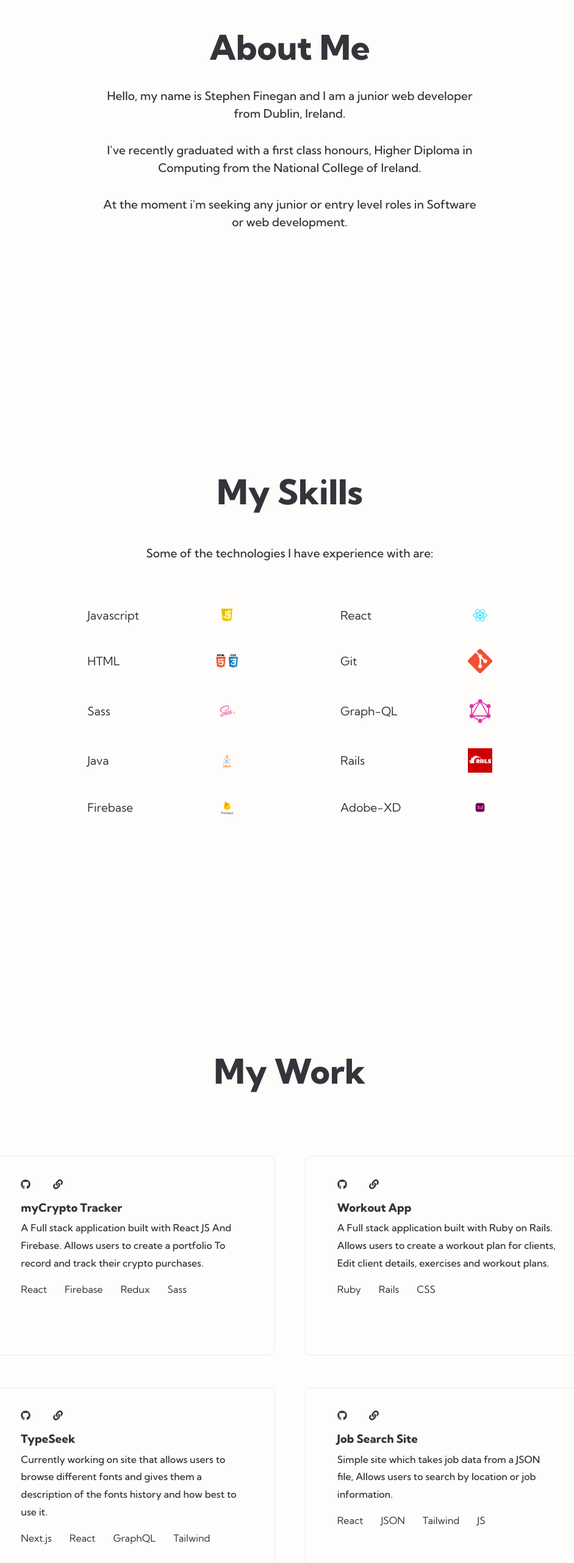
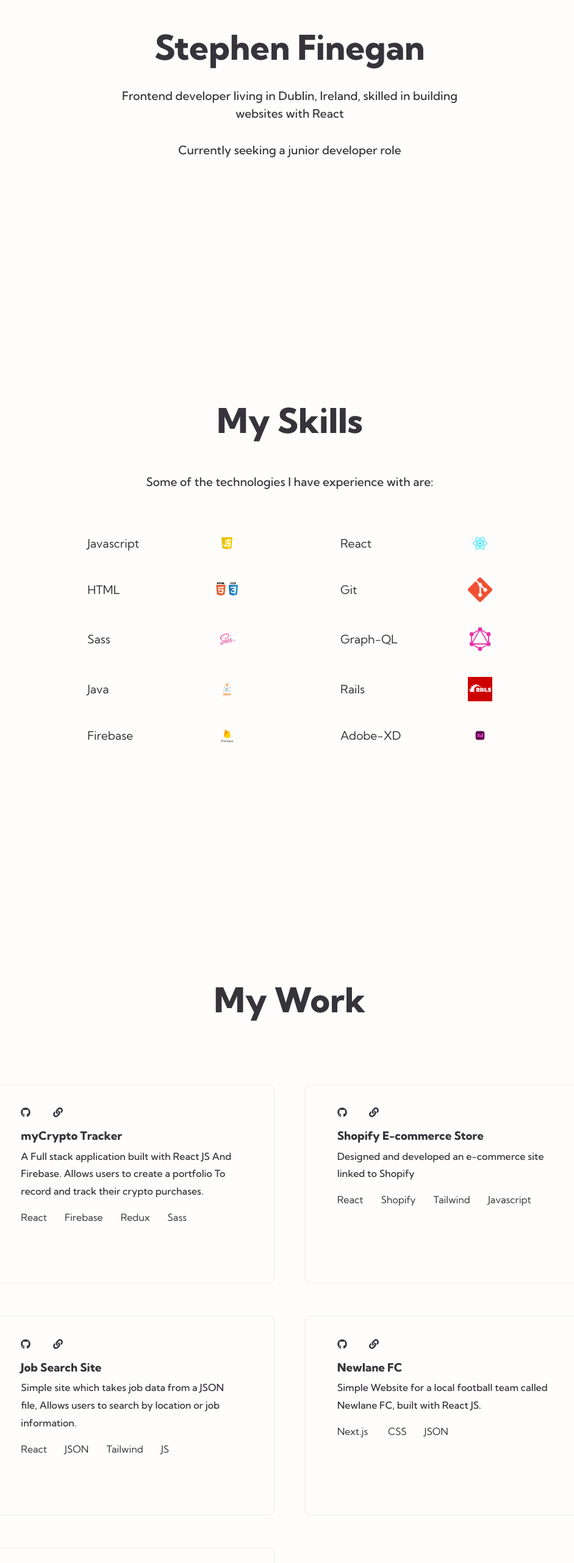
Before and after one commit to StephenFinegan21/portfolio, a React (Create React App) app: page / in a window 1280 px wide. Shown: the part 234-2797 px from the top of the page at 61% size, without its empty margins (165-1106 px from the left). Built offline with nearby package versions, Linux system fonts and the light colour scheme.

Commit message:
updating projects

```diff
--- a/src/Data/Projects.json
+++ b/src/Data/Projects.json
@@ -10,20 +10,12 @@
         },
 
         {
-            "name": "Workout App",
-            "description": "A Full stack application built with Ruby on Rails. Allows users to create a workout plan for clients, Edit client details, exercises and workout plans.",
-            "tools": ["Ruby", "Rails", "CSS"],
-            "github" : "https://github.com/StephenFinegan21/TrainerApp",
-            "siteLink" : "https://nci-trainer-app.herokuapp.com/users/sign_in"
+            "name": "Shopify E-commerce Store",
+            "description": "Designed and developed an e-commerce site linked to Shopify",
+            "tools": ["React", "Shopify", "Tailwind", "Javascript"],
+            "github" : "https://github.com/StephenFinegan21/reactshopifystore",
+            "siteLink" : "https://shopifybreeze.netlify.app/"
         },
-        {
-            "name": "TypeSeek",
-            "description": "Currently working on site that allows users to browse different fonts and gives them a description of the fonts history and how best to use it.",
-            "tools": ["Next.js", "React", "GraphQL", "Tailwind"],
-            "github" : "https://github.com/StephenFinegan21/TypeSeek",
-            "siteLink" : "https://typeseek.netlify.app/"
-        },
-
         {
             "name": "Job Search Site",
             "description": "Simple site which takes job data from a JSON file, Allows users to search by location or job information.",
@@ -38,6 +30,13 @@
             "tools": ["Next.js ", "CSS", "JSON"],
             "github" : "https://github.com/StephenFinegan21/Newlane-Fc-Project",
             "siteLink" : "https://newlanefc.netlify.app"
+        },
+        {
+            "name": "TypeSeek",
+            "description": "Currently working on site that allows users to browse different fonts and gives them a description of the fonts history and how best to use it.",
+            "tools": ["Next.js", "React", "GraphQL", "Tailwind"],
+            "github" : "https://github.com/StephenFinegan21/TypeSeek",
+            "siteLink" : "https://typeseek.netlify.app/"
         }
 
     ]
--- /dev/null
+++ b/src/assets/tools-images/persons.json
@@ -0,0 +1 @@
+[{"id":1,"name":"Arto Hellas3","number":"040-123456"},{"id":2,"name":"Ada Lovelace","number":"39-44-5323523"},{"id":3,"name":"Dan Abramov","number":"12-43-234345"},{"id":4,"name":"Mary Poppendieck","number":"39-23-6423122"}]
--- a/src/components/About.js
+++ b/src/components/About.js
@@ -4,11 +4,6 @@ import {React} from 'react';
 
 import { motion } from "framer-motion"
 //import useWindowDimensions from '../hooks/useWindowDimensions';
-
-
-
-
-
 
 const About = (props) => {
 
@@ -17,7 +12,6 @@ const About = (props) => {
     //console.log(width)
     //console.log(scrollYProgress.current)
     //scrollYProgress.onChange(console.log('test'))
-
 
   return (
       <>
@@ -41,24 +35,10 @@ const About = (props) => {
 
             >
 
-                <h2>About Me</h2>
-                    <p>Hello, my name is Stephen Finegan and I am a junior web developer
-                        from Dublin, Ireland.</p>
-                    <p>I've recently graduated with a first class honours, Higher Diploma
-                        in Computing from the National College of Ireland.</p>
-                    <p>At the moment i'm seeking any junior or entry level roles in
-                        Software or web development.
-                    </p>
+                <h2>Stephen Finegan</h2>
+                    <p>Frontend developer living in Dublin, Ireland, skilled in building websites with React</p>
+                    <p>Currently seeking a junior developer role</p>
             </motion.div>
-
-
-
-
-
-
-
-
-
         </div>
     </div>
 
--- a/src/components/Nav.js
+++ b/src/components/Nav.js
@@ -13,8 +13,7 @@ const Nav = () => {
     }
 
     return (
-        <nav className={`nav-${mode}`}
-       >
+        <nav className={`nav-${mode}`}>
             <ul className='nav-list'>
                 <li
 
```
